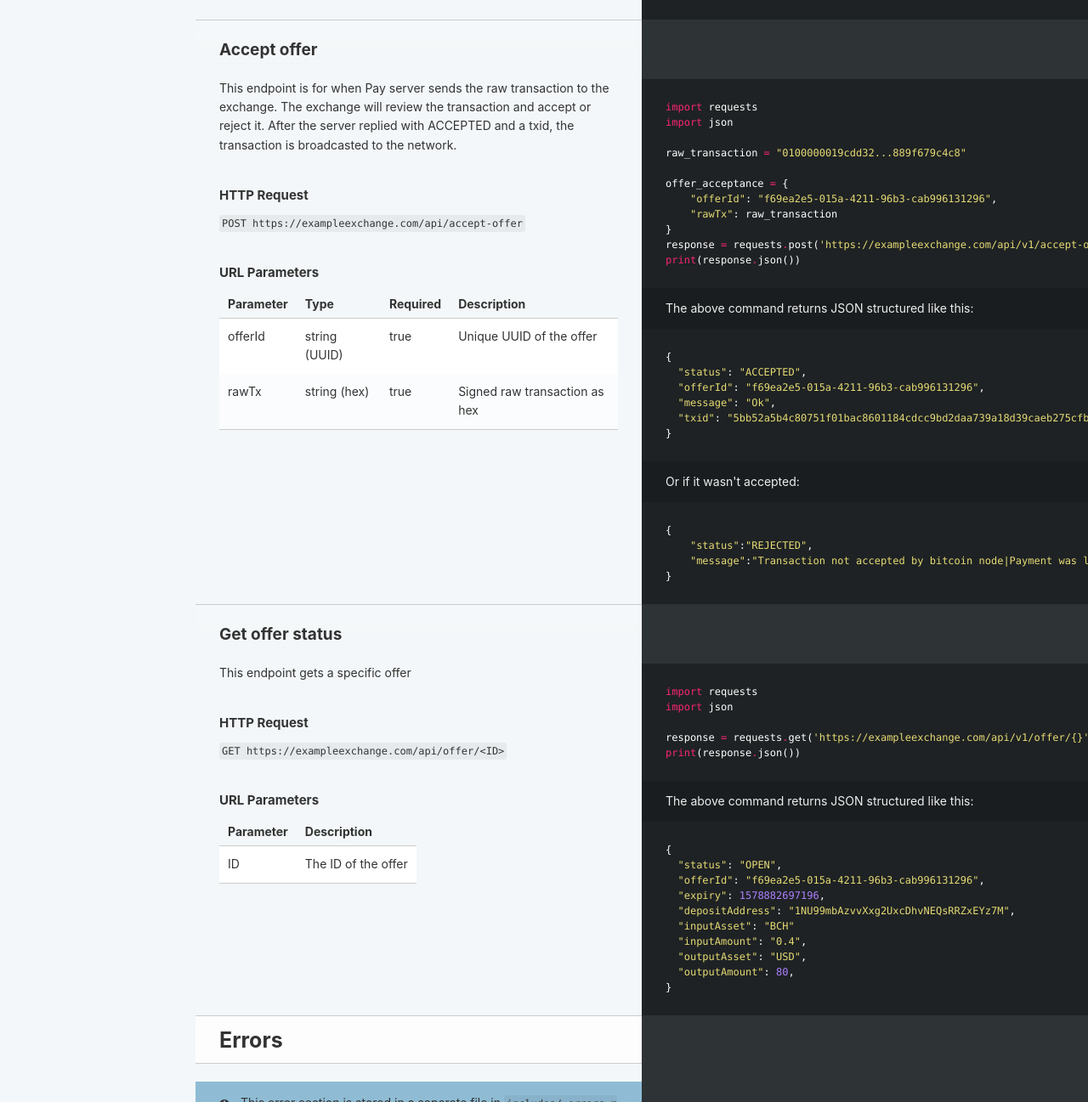
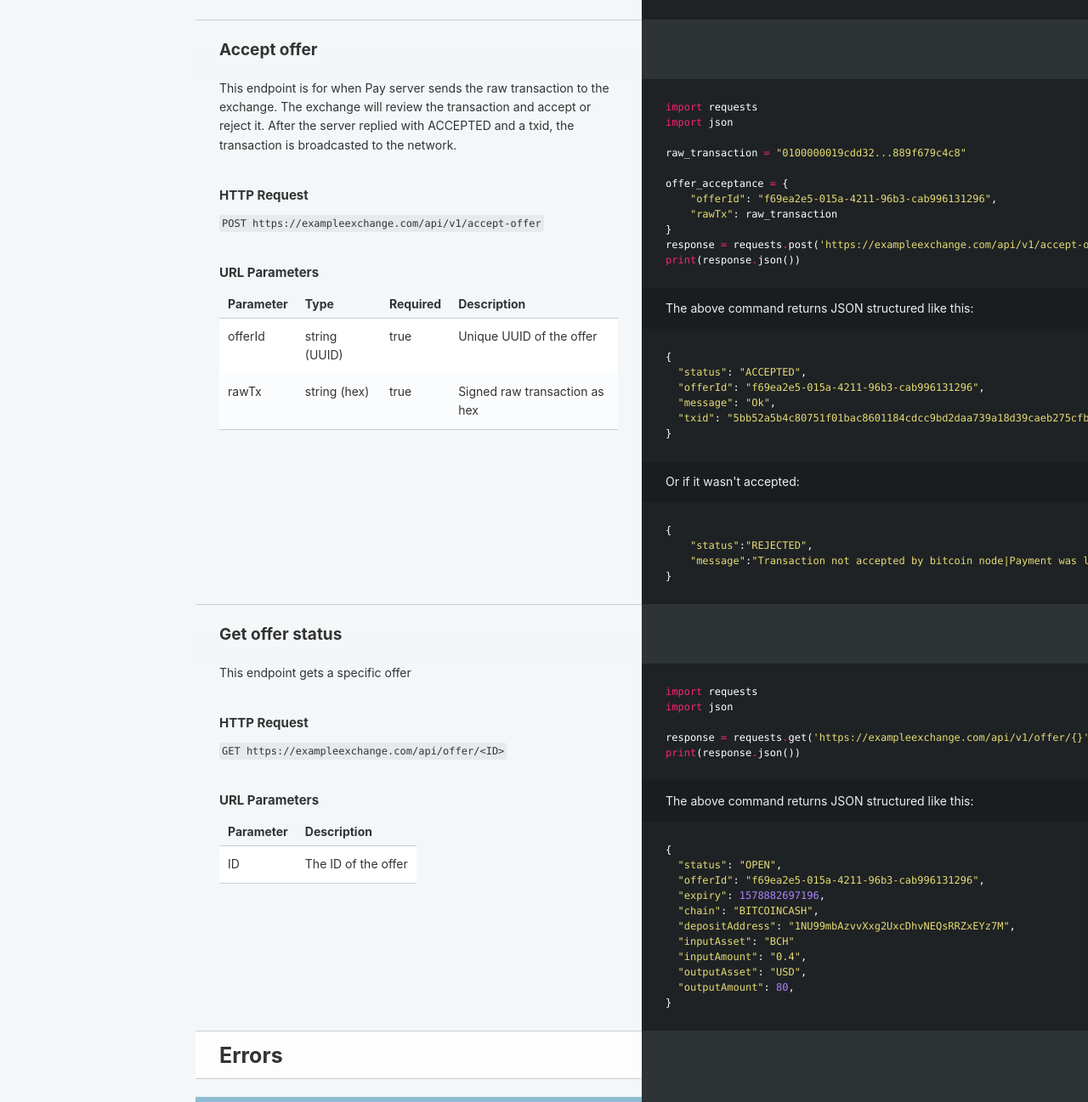
Before and after one commit to Bitcoin-com/PayExchangePartnerDemo, a plain HTML site: page documentation/index.html in a window 1280 px wide. Shown: the part 1696-2993 px from the top of the page at 85% size. Drawn offline with Linux system fonts and the light colour scheme; files whose address does not match are found by name.

Commit message:
Updated documentation

```diff
--- a/documentation/index.html
+++ b/documentation/index.html
@@ -420,7 +420,7 @@
 <p>This endpoint is for when Pay server sends the raw transaction to the exchange. The exchange will review the transaction and accept or reject it.
 After the server replied with ACCEPTED and a txid, the transaction is broadcasted to the network.</p>
 <h3 id='http-request-2'>HTTP Request</h3>
-<p><code>POST https://exampleexchange.com/api/accept-offer</code></p>
+<p><code>POST https://exampleexchange.com/api/v1/accept-offer</code></p>
 <h3 id='url-parameters'>URL Parameters</h3>
 <table><thead>
 <tr>
@@ -456,6 +456,7 @@ After the server replied with ACCEPTED and a txid, the transaction is broadcaste
   </span><span class="s2">"status"</span><span class="p">:</span><span class="w"> </span><span class="s2">"OPEN"</span><span class="p">,</span><span class="w">
   </span><span class="s2">"offerId"</span><span class="p">:</span><span class="w"> </span><span class="s2">"f69ea2e5-015a-4211-96b3-cab996131296"</span><span class="p">,</span><span class="w">
   </span><span class="s2">"expiry"</span><span class="p">:</span><span class="w"> </span><span class="mi">1578882697196</span><span class="p">,</span><span class="w">
+  </span><span class="s2">"chain"</span><span class="p">:</span><span class="w"> </span><span class="s2">"BITCOINCASH"</span><span class="p">,</span><span class="w">
   </span><span class="s2">"depositAddress"</span><span class="p">:</span><span class="w"> </span><span class="s2">"1NU99mbAzvvXxg2UxcDhvNEQsRRZxEYz7M"</span><span class="p">,</span><span class="w">
   </span><span class="s2">"inputAsset"</span><span class="p">:</span><span class="w"> </span><span class="s2">"BCH"</span><span class="w">
   </span><span class="s2">"inputAmount"</span><span class="p">:</span><span class="w"> </span><span class="s2">"0.4"</span><span class="p">,</span><span class="w">
```
